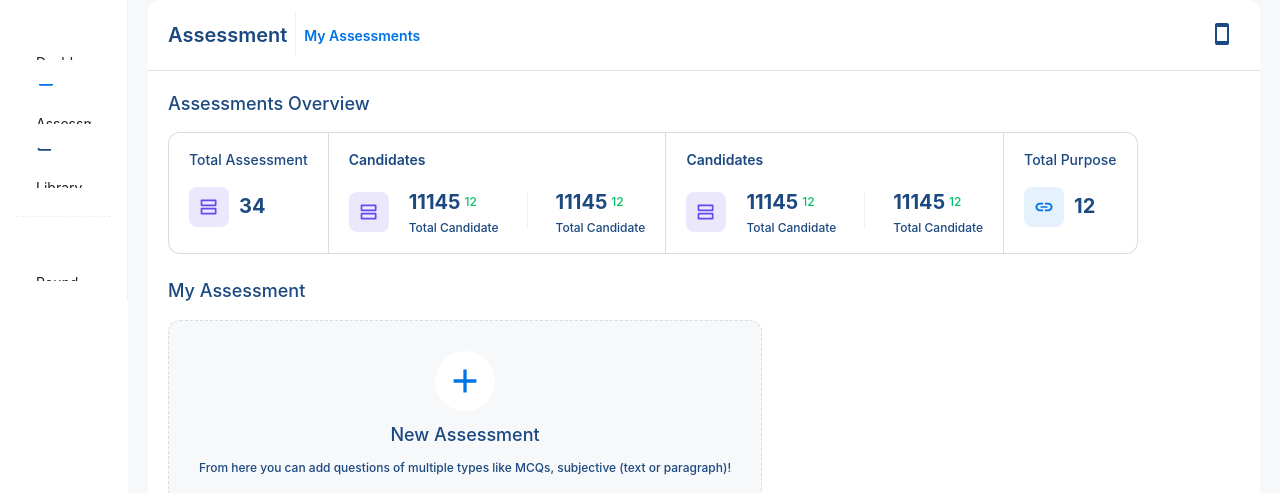
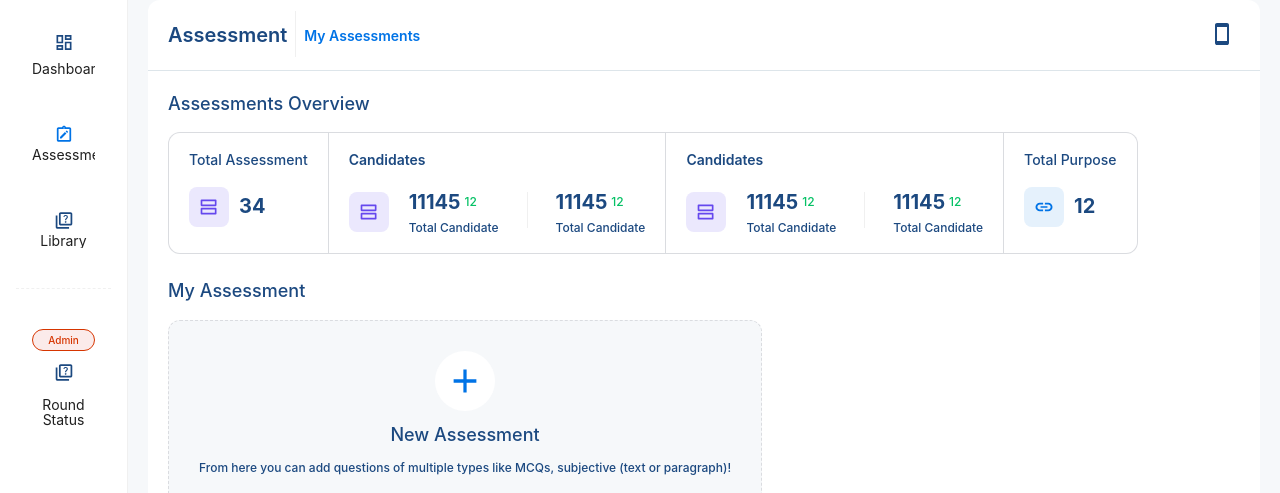
Before and after one commit to kleiry20/unstop-assignment, a React (Create React App) app: page / in a window 1280 px wide. Shown: the top 493 px of the page. Built offline with nearby package versions, Linux system fonts and the light colour scheme.

Commit message:
sidebar fix

```diff
--- a/src/components/Sidebar/Sidebar.css
+++ b/src/components/Sidebar/Sidebar.css
@@ -7,7 +7,7 @@
   min-width: auto !important;
 }
 
-:where(.css-dev-only-do-not-override-1jr9qlj).ant-menu-inline .ant-menu-item {
+.ant-menu-inline .ant-menu-item {
   height: auto;
   text-align: center;
   line-height: 0.938rem;
--- a/src/components/Sidebar/Sidebar.tsx
+++ b/src/components/Sidebar/Sidebar.tsx
@@ -26,7 +26,7 @@ const SideBar = ({ menu }: any) => {
       collapsedWidth={0}
       trigger={null}
     >
-      <Menu mode="inline" style={{ padding: "1rem" }}>
+      <Menu mode="inline" style={{ padding: "1rem", height: "100vh" }}>
         <div style={{ display: "flex", flexDirection: "column", gap: "1rem" }}>
           <Menu.Item style={{ padding: "1rem" }}>
             <div
```
